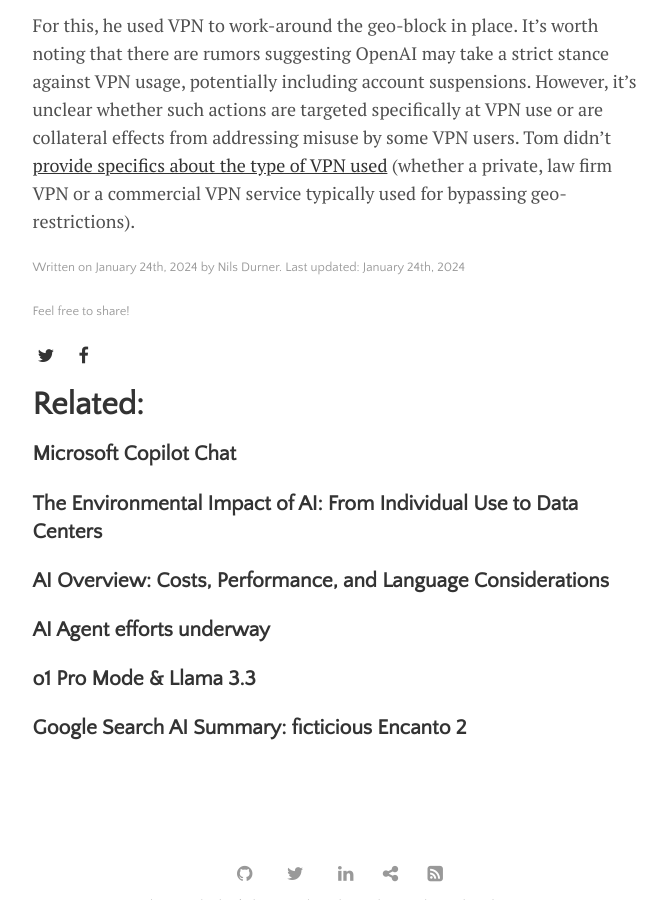
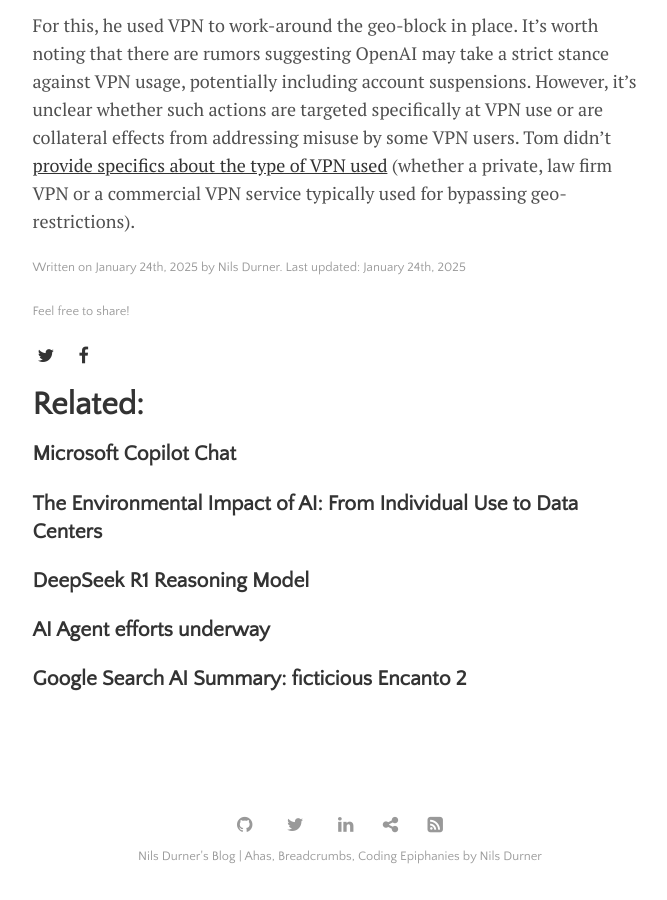
Before and after one commit to ndurner/ndurner.github.io, a Jekyll site: the page built from _posts/2025-01-24-openai-operator.md, in a window 1280 px wide and 900 px high, scrolled down 2443 px. Shown: the whole window, without its empty margins (300-967 px from the left). Built offline with Jekyll 4.4.1, drawn with Linux system fonts in a browser that asks for light colours.

Commit message:
dates wrong

```diff
--- a/_posts/2025-01-24-openai-operator.md
+++ b/_posts/2025-01-24-openai-operator.md
@@ -4,8 +4,8 @@
 author: "Nils Durner"
 categories: [journal]
 tags: [ai, llm, openai, operator, chatgpt]
-date: 2024-01-24
-last_updated: 2024-01-24
+date: 2025-01-24
+last_updated: 2025-01-24
 ---
 
 OpenAI has launched "Operator", a new mode within ChatGPT that aims to navigate web-based workflows as a human would. This development is part of a [broader trend](uiagent) in AI-assisted task completion and represents a significant step forward in the practical application of language models.
```
Also changed, not shown: _posts/2025-01-20-deepseek-r1.md (+2 -2 lines).
